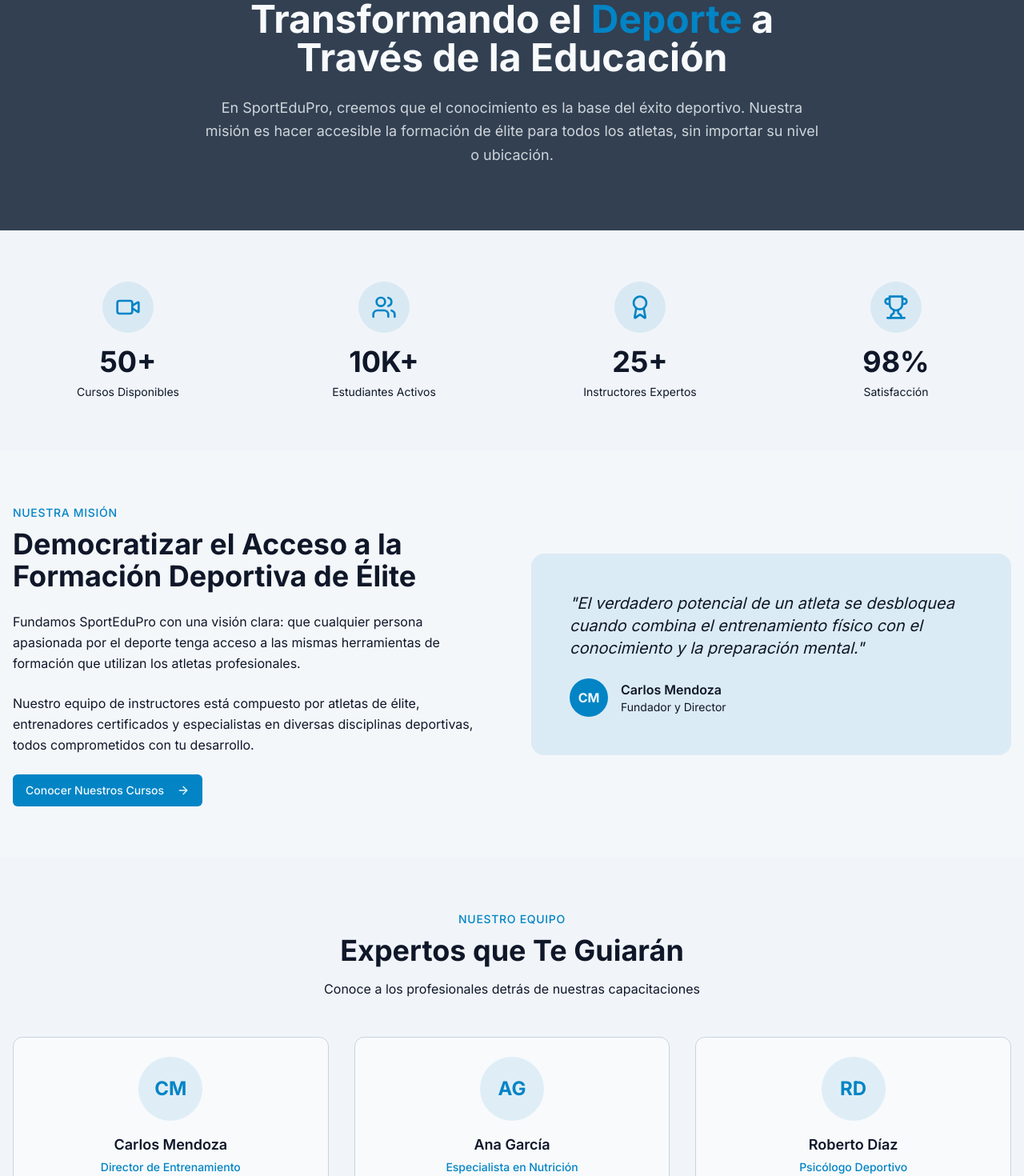
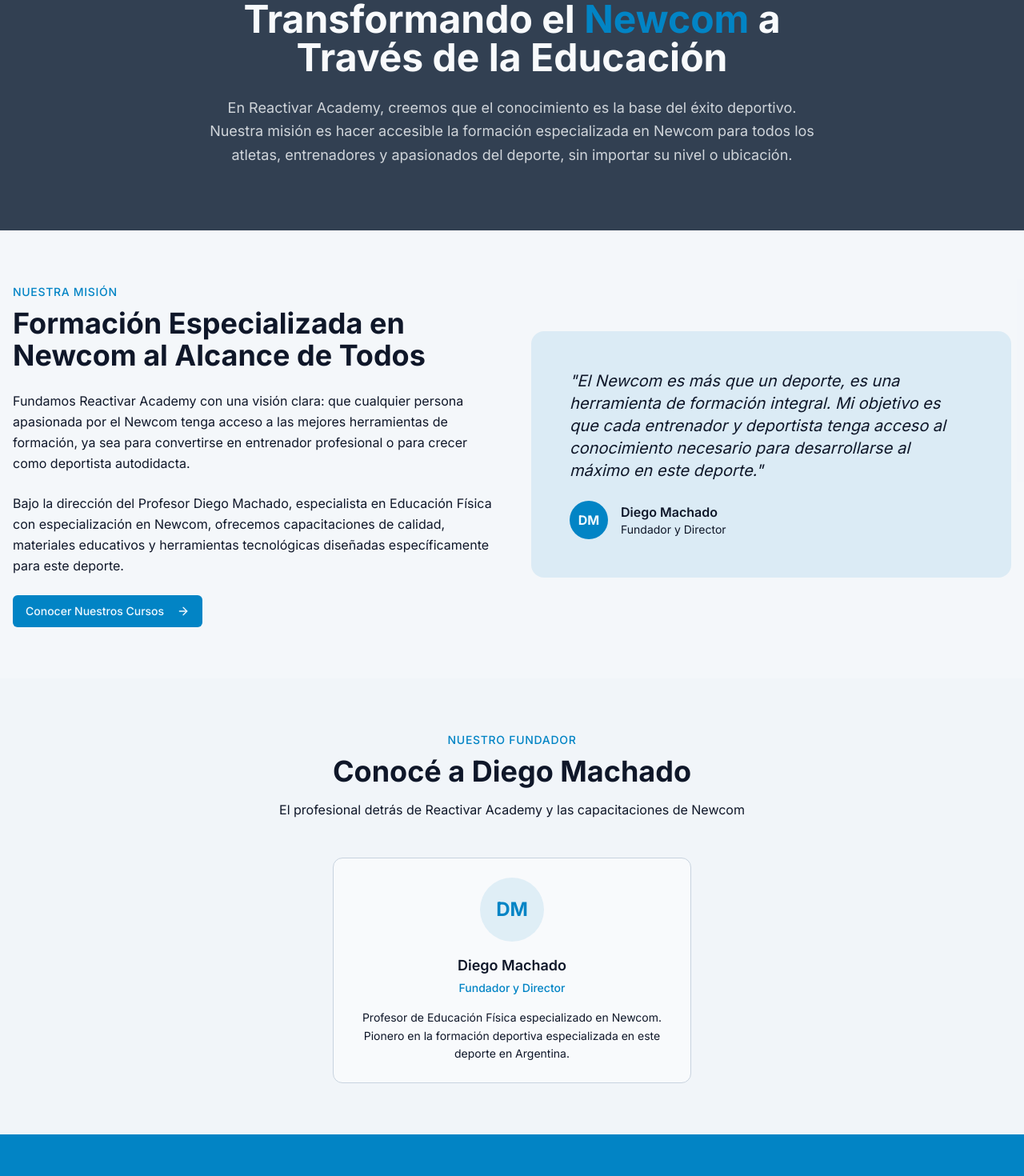
Before and after one commit to AxelBytes/reactivar-academy, a React (Vite) app: page /sobre-nosotros in a window 1280 px wide. Shown: the part 160-1630 px from the top of the page at 80% size. Built offline with nearby package versions, Linux system fonts and the light colour scheme; no server answers.

Commit message:
feat: actualizar pagina Sobre Nosotros - solo Diego Machado como fundador, eliminar estadisticas, cambiar a Reactivar Academy y Newcom
Co-authored-by: Cursor <cursoragent@cursor.com>

```diff
--- a/src/pages/About.tsx
+++ b/src/pages/About.tsx
@@ -1,34 +1,15 @@
 import Header from "@/components/layout/Header";
 import Footer from "@/components/layout/Footer";
 import { Button } from "@/components/ui/button";
-import { Trophy, Users, Video, Award, ArrowRight } from "lucide-react";
+import { ArrowRight } from "lucide-react";
 import { SEO } from "@/components/SEO";
-
-const stats = [
-  { value: "50+", label: "Cursos Disponibles", icon: Video },
-  { value: "10K+", label: "Estudiantes Activos", icon: Users },
-  { value: "25+", label: "Instructores Expertos", icon: Award },
-  { value: "98%", label: "Satisfacción", icon: Trophy },
-];
 
 const team = [
   {
-    name: "Carlos Mendoza",
-    role: "Director de Entrenamiento",
-    bio: "Ex atleta olímpico con más de 15 años de experiencia en entrenamiento deportivo profesional.",
-    initials: "CM",
-  },
-  {
-    name: "Ana García",
-    role: "Especialista en Nutrición",
-    bio: "Nutricionista deportiva certificada con experiencia en equipos de alto rendimiento.",
-    initials: "AG",
-  },
-  {
-    name: "Roberto Díaz",
-    role: "Psicólogo Deportivo",
-    bio: "Especialista en preparación mental y gestión del rendimiento competitivo.",
-    initials: "RD",
+    name: "Diego Machado",
+    role: "Fundador y Director",
+    bio: "Profesor de Educación Física especializado en Newcom. Pionero en la formación deportiva especializada en este deporte en Argentina.",
+    initials: "DM",
   },
 ];
 
@@ -56,32 +37,13 @@ const About = () => {
           <div className="container mx-auto px-4">
             <div className="max-w-3xl mx-auto text-center">
               <h1 className="text-3xl md:text-4xl lg:text-5xl font-bold mb-6">
-                Transformando el <span className="text-primary">Deporte</span> a Través de la Educación
+                Transformando el <span className="text-primary">Newcom</span> a Través de la Educación
               </h1>
               <p className="text-lg text-secondary-foreground/80 leading-relaxed">
-                En SportEduPro, creemos que el conocimiento es la base del éxito deportivo.
-                Nuestra misión es hacer accesible la formación de élite para todos los atletas,
-                sin importar su nivel o ubicación.
+                En Reactivar Academy, creemos que el conocimiento es la base del éxito deportivo.
+                Nuestra misión es hacer accesible la formación especializada en Newcom para todos los atletas,
+                entrenadores y apasionados del deporte, sin importar su nivel o ubicación.
               </p>
-            </div>
-          </div>
-        </section>
-
-        {/* Stats */}
-        <section className="py-16 bg-background">
-          <div className="container mx-auto px-4">
-            <div className="grid grid-cols-2 lg:grid-cols-4 gap-8">
-              {stats.map((stat, index) => (
-                <div key={index} className="text-center">
-                  <div className="w-16 h-16 rounded-full bg-primary/10 flex items-center justify-center mx-auto mb-4">
-                    <stat.icon className="w-8 h-8 text-primary" />
-                  </div>
-                  <div className="text-3xl md:text-4xl font-bold text-foreground mb-2">
-                    {stat.value}
-                  </div>
-                  <div className="text-muted-foreground text-sm">{stat.label}</div>
-                </div>
-              ))}
             </div>
           </div>
         </section>
@@ -95,17 +57,17 @@ const About = () => {
                   Nuestra Misión
                 </span>
                 <h2 className="text-3xl md:text-4xl font-bold text-foreground mt-2 mb-6">
-                  Democratizar el Acceso a la Formación Deportiva de Élite
+                  Formación Especializada en Newcom al Alcance de Todos
                 </h2>
                 <p className="text-muted-foreground leading-relaxed mb-6">
-                  Fundamos SportEduPro con una visión clara: que cualquier persona apasionada
-                  por el deporte tenga acceso a las mismas herramientas de formación que utilizan
-                  los atletas profesionales.
+                  Fundamos Reactivar Academy con una visión clara: que cualquier persona apasionada
+                  por el Newcom tenga acceso a las mejores herramientas de formación, ya sea para
+                  convertirse en entrenador profesional o para crecer como deportista autodidacta.
                 </p>
                 <p className="text-muted-foreground leading-relaxed mb-6">
-                  Nuestro equipo de instructores está compuesto por atletas de élite, entrenadores
-                  certificados y especialistas en diversas disciplinas deportivas, todos comprometidos
-                  con tu desarrollo.
+                  Bajo la dirección del Profesor Diego Machado, especialista en Educación Física con
+                  especialización en Newcom, ofrecemos capacitaciones de calidad, materiales educativos
+                  y herramientas tecnológicas diseñadas específicamente para este deporte.
                 </p>
                 <Button>
                   Conocer Nuestros Cursos
@@ -115,15 +77,16 @@ const About = () => {
               <div className="relative">
                 <div className="bg-primary/10 rounded-2xl p-8 lg:p-12">
                   <blockquote className="text-lg lg:text-xl text-foreground italic leading-relaxed">
-                    "El verdadero potencial de un atleta se desbloquea cuando combina
-                    el entrenamiento físico con el conocimiento y la preparación mental."
+                    "El Newcom es más que un deporte, es una herramienta de formación integral.
+                    Mi objetivo es que cada entrenador y deportista tenga acceso al conocimiento
+                    necesario para desarrollarse al máximo en este deporte."
                   </blockquote>
                   <div className="mt-6 flex items-center gap-4">
                     <div className="w-12 h-12 rounded-full bg-primary flex items-center justify-center text-primary-foreground font-bold">
-                      CM
+                      DM
                     </div>
                     <div>
-                      <p className="font-semibold text-foreground">Carlos Mendoza</p>
+                      <p className="font-semibold text-foreground">Diego Machado</p>
                       <p className="text-sm text-muted-foreground">Fundador y Director</p>
                     </div>
                   </div>
@@ -138,17 +101,17 @@ const About = () => {
           <div className="container mx-auto px-4">
             <div className="text-center max-w-2xl mx-auto mb-12">
               <span className="text-primary font-medium text-sm uppercase tracking-wider">
-                Nuestro Equipo
+                Nuestro Fundador
               </span>
               <h2 className="text-3xl md:text-4xl font-bold text-foreground mt-2 mb-4">
-                Expertos que Te Guiarán
+                Conocé a Diego Machado
               </h2>
               <p className="text-muted-foreground">
-                Conoce a los profesionales detrás de nuestras capacitaciones
+                El profesional detrás de Reactivar Academy y las capacitaciones de Newcom
               </p>
             </div>
 
-            <div className="grid md:grid-cols-3 gap-8">
+            <div className="max-w-md mx-auto">
               {team.map((member, index) => (
                 <div
                   key={index}
```
